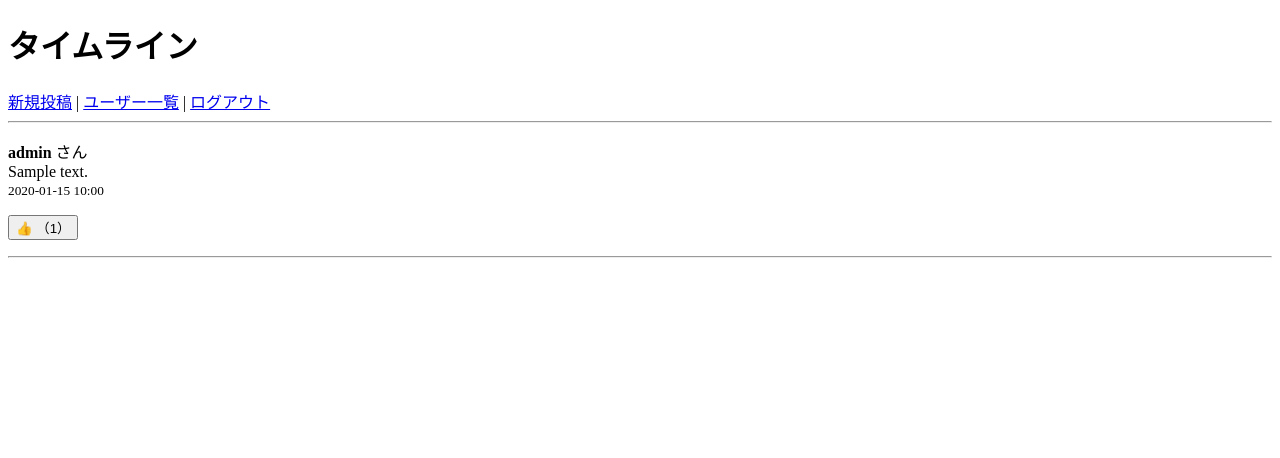
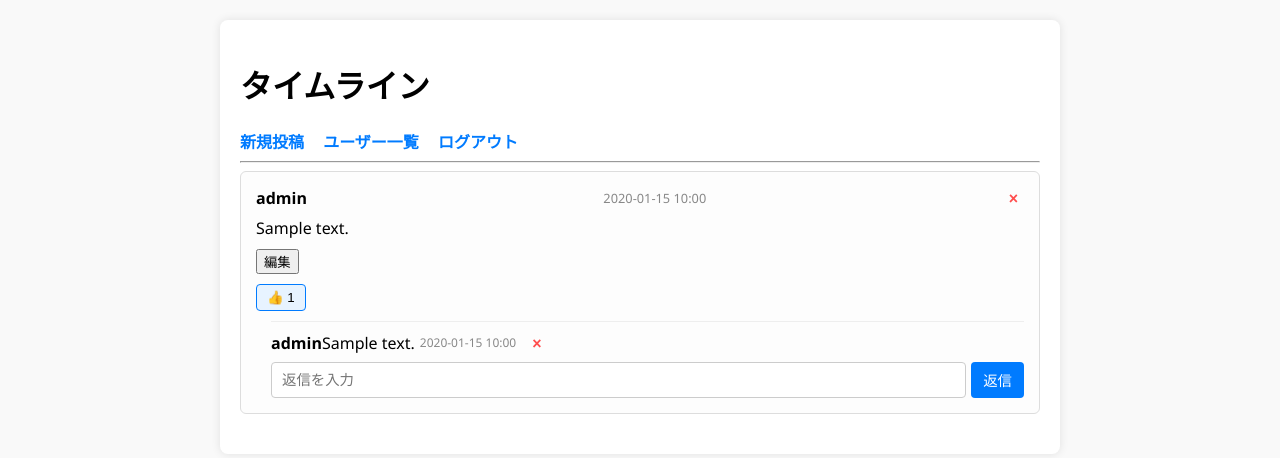
Before and after one commit to ko-azuma/myapp, a Flask app: page / in a window 1280 px wide. Shown: the top 458 px of the page. Run offline with Flask 3, Linux system fonts and the light colour scheme; the visitor is signed in with stand-in values (Sample User, id 1); tables that the repository leaves empty hold one stand-in row (values such as "Sample post").

Commit message:
Webアプリ09

```diff
--- a/app.py
+++ b/app.py
@@ -58,6 +58,18 @@ class Like(db.Model):
     __table_args__ = (
         db.UniqueConstraint('user_id', 'post_id', name='unique_user_post_like'),
     )
+# ==========================
+# 返信（コメント）モデル
+# ==========================
+class Comment(db.Model):
+    id = db.Column(db.Integer, primary_key=True)
+    content = db.Column(db.Text, nullable=False)
+    timestamp = db.Column(db.DateTime, default=db.func.now())
+    user_id = db.Column(db.Integer, db.ForeignKey('user.id'), nullable=False)
+    post_id = db.Column(db.Integer, db.ForeignKey('post.id'), nullable=False)
+
+    user = db.relationship('User', backref=db.backref('comments', lazy=True))
+    post = db.relationship('Post', backref=db.backref('comments', lazy=True))
 
 # ==========================
 # ルート
@@ -87,8 +99,14 @@ def register():
 
     if request.method == 'POST':
         name = request.form['name']
+        if len(name) > 50 :
+            return "名前は50文字以内で入力してください"
         age = request.form['age']
+        if age < 0 or age > 150 :
+            return "年齢は0~150の範囲で入力してください"
         password = request.form['password']
+        if len(password) > 50 or len(password) < 4 :
+            return "パスワードは4文字以上50字以内にしてください"
         file = request.files['image']
         if not name or not age or not password or file.filename == '':
             app.logger.warning('入力不備あり')
@@ -143,7 +161,8 @@ def create_post():
         if not content:
             flash('内容を入力してください')
             return redirect(url_for('create_post'))
-
+        if len(content) > 200 :
+            return '200字以内にしてください'
         post = Post(user_id=session['user_id'], content=content)
         db.session.add(post)
         db.session.commit()
@@ -177,6 +196,96 @@ def like(post_id):
 
     db.session.commit()
     return redirect(url_for('timeline'))
+# 投稿編集（インライン編集用）
+@app.route('/edit/<int:post_id>', methods=['POST'])
+def edit_post(post_id):
+    if 'user_id' not in session:
+        flash('ログインしてください')
+        return redirect(url_for('login'))
+
+    post = Post.query.get_or_404(post_id)
+
+    # 本人チェック（超重要）
+    if post.user_id != session['user_id']:
+        app.logger.warning(
+            f'不正な編集試行: user={session["user_id"]}, post={post_id}'
+        )
+        return "権限がありません", 403
+
+    content = request.form['content']
+
+    if not content:
+        return "内容を入力してください"
+
+    if len(content) > 200:
+        return "投稿は200字以内にしてください"
+
+    post.content = content
+    db.session.commit()
+
+    app.logger.info(
+        f'投稿編集: post={post_id}, user={session["user_id"]}'
+    )
+
+    return redirect(url_for('timeline'))
+
+@app.route('/comment/<int:post_id>', methods=['POST'])
+def add_comment(post_id):
+    if 'user_id' not in session:
+        flash('ログインしてください')
+        return redirect(url_for('login'))
+
+    content = request.form.get('content', '').strip()
+    if not content:
+        flash('コメントを入力してください')
+        return redirect(url_for('timeline'))
+    if len(content) > 200:
+        flash('コメントは200字以内で入力してください')
+        return redirect(url_for('timeline'))
+
+    comment = Comment(
+        content=content,
+        user_id=session['user_id'],
+        post_id=post_id
+    )
+    db.session.add(comment)
+    db.session.commit()
+    return redirect(url_for('timeline'))
+# 投稿削除
+@app.route('/delete_post/<int:post_id>', methods=['POST'])
+def delete_post(post_id):
+    if 'user_id' not in session:
+        flash('ログインしてください')
+        return redirect(url_for('login'))
+
+    post = Post.query.get_or_404(post_id)
+    if post.user_id != session['user_id']:
+        flash('他人の投稿は削除できません')
+        return redirect(url_for('timeline'))
+
+    # コメントも一緒に削除
+    Comment.query.filter_by(post_id=post.id).delete()
+    db.session.delete(post)
+    db.session.commit()
+    flash('投稿を削除しました')
+    return redirect(url_for('timeline'))
+
+# コメント削除
+@app.route('/delete_comment/<int:comment_id>', methods=['POST'])
+def delete_comment(comment_id):
+    if 'user_id' not in session:
+        flash('ログインしてください')
+        return redirect(url_for('login'))
+
+    comment = Comment.query.get_or_404(comment_id)
+    if comment.user_id != session['user_id']:
+        flash('他人のコメントは削除できません')
+        return redirect(url_for('timeline'))
+
+    db.session.delete(comment)
+    db.session.commit()
+    flash('コメントを削除しました')
+    return redirect(url_for('timeline'))
 
 # ==========================
 # 初回起動 以下を処理する場合は、「python app.py」で実行する
--- /dev/null
+++ b/static/css/timeline.css
@@ -0,0 +1,245 @@
+/* =============================
+   基本スタイル（PC向け）
+   ============================= */
+
+/* 全体 */
+body {
+    font-family: 'Segoe UI', Tahoma, Geneva, Verdana, sans-serif;
+    background-color: #f9f9f9;
+    margin: 0;
+    padding: 0;
+}
+
+.container {
+    width: 80%;
+    max-width: 800px;
+    margin: 20px auto;
+    background: #fff;
+    padding: 20px;
+    box-shadow: 0 0 10px rgba(0,0,0,0.1);
+    border-radius: 8px;
+}
+
+/* ナビゲーション */
+.nav a {
+    margin-right: 15px;
+    text-decoration: none;
+    color: #007bff;
+    font-weight: bold;
+}
+
+.nav a:hover {
+    text-decoration: underline;
+}
+
+/* 投稿カード */
+.post-card {
+    border: 1px solid #ddd;
+    padding: 15px;
+    margin-bottom: 20px;
+    border-radius: 6px;
+    background-color: #fdfdfd;
+}
+
+.post-header {
+    display: flex;
+    justify-content: space-between;
+    align-items: center;
+    margin-bottom: 8px;
+}
+
+.timestamp {
+    font-size: 0.8em;
+    color: #888;
+}
+
+/* 投稿内容 */
+.post-content {
+    font-size: 1em;
+    margin-bottom: 10px;
+}
+
+/* 編集フォーム */
+.edit-form {
+    display: none;
+    margin-bottom: 10px;
+}
+
+.edit-form textarea {
+    width: 100%;
+    padding: 5px;
+    font-size: 1em;
+    resize: vertical;
+}
+
+.edit-buttons {
+    margin-top: 5px;
+}
+
+.edit-buttons button {
+    margin-right: 5px;
+}
+
+.edit-btn {
+    margin-bottom: 10px;
+}
+
+/* アクション（いいね） */
+.post-actions button {
+    background-color: #e7f3ff;
+    border: 1px solid #007bff;
+    border-radius: 4px;
+    padding: 5px 10px;
+    cursor: pointer;
+}
+
+.post-actions button:hover {
+    background-color: #d0e7ff;
+}
+
+/* コメント欄 */
+.comments-section {
+    margin-left: 15px;
+    margin-top: 10px;
+    border-top: 1px solid #eee;
+    padding-top: 10px;
+}
+
+.comment {
+    margin-bottom: 8px;
+    display: flex;
+    align-items: center;
+    flex-wrap: wrap;
+}
+
+.comment-timestamp {
+    font-size: 0.75em;
+    color: #888;
+    margin-left: 5px;
+}
+
+.no-comments {
+    color: #aaa;
+    font-style: italic;
+}
+
+/* コメントフォーム */
+.comment-form {
+    margin-top: 5px;
+    display: flex;
+    gap: 5px;
+    flex-wrap: 5px;
+}
+
+.comment-form input {
+    flex: 1;
+    min-width: 0;
+    padding: 5px 10px;
+    font-size: 0.9em;
+    border-radius: 4px;
+    border: 1px solid #ccc;
+    height: 36px;
+    box-sizing: border-box;
+}
+
+.comment-form button {
+    padding: 0 12px;
+    font-size: 0.9em;
+    background-color: #007bff;
+    color: white;
+    border: none;
+    border-radius: 4px;
+    cursor: pointer;
+    height: 36px;
+    flex-shrink: 0;
+}
+
+.comment-form button:hover {
+    background-color: #0056b3;
+}
+
+/* 投稿・コメント削除ボタン */
+.delete-btn {
+    background: none;
+    border: none;
+    color: #ff4d4d;
+    font-weight: bold;
+    cursor: pointer;
+    font-size: 1em;
+}
+
+.delete-btn:hover {
+    color: #ff0000;
+}
+
+.delete-post-form {
+    display: inline;
+    float: right;
+}
+
+.delete-comment-form {
+    display: inline;
+    margin-left: 10px;
+}
+
+/* =============================
+   レスポンシブ（スマホ/タブレット）
+   ============================= */
+@media (max-width: 768px) {
+    .container {
+        width: 95%;
+        margin: 10px auto;
+        padding: 15px;
+    }
+
+    .nav a {
+        display: block;
+        margin-bottom: 8px;
+    }
+
+    .post-card {
+        padding: 10px;
+    }
+
+    .post-header {
+        flex-direction: column;
+        align-items: flex-start;
+    }
+
+    .delete-post-form {
+        float: none;
+        margin-top: 5px;
+    }
+
+    .comment {
+        flex-direction: column;
+        align-items: flex-start;
+    }
+
+    .comment-timestamp {
+        margin-left: 0;
+        margin-top: 2px;
+    }
+
+    .comment-form {
+        flex-direction: column;
+    }
+
+    .comment-form input, .comment-form button {
+        width: 100%;
+    }
+
+    .edit-buttons button {
+        width: 48%;
+        margin-bottom: 5px;
+    }
+
+    .edit-btn {
+        width: 100%;
+    }
+
+    .post-actions button {
+        width: 100%;
+        margin-top: 5px;
+    }
+}
--- a/templates/create_post.html
+++ b/templates/create_post.html
@@ -6,7 +6,7 @@
 <body>
     <h1>新規投稿</h1>
     <form method="POST">
-        <textarea name="content" rows="4" cols="50" placeholder="投稿内容を入力してください"></textarea><br><br>
+        <textarea name="content" rows="4" cols="50" maxlength="200" placeholder="投稿内容を入力してください (200字以内)"></textarea><br><br>
         <input type="submit" value="投稿">
     </form>
     <br>
--- a/templates/register.html
+++ b/templates/register.html
@@ -6,9 +6,9 @@
 <body>
     <h1>新規プロフィール登録</h1>
     <form method="POST" enctype="multipart/form-data">
-        名前: <input type="text" name="name"><br><br>
-        年齢: <input type="number" name="age"><br><br>
-        パスワード: <input type="password" name="password"><br><br>
+        名前: <input type="text" name="name" maxlength="50"><br><br>
+        年齢: <input type="number" name="age" min="0" max="150" step="1"><br><br>
+        パスワード(4~50文字): <input type="password" name="password" maxlength="50" minlength="4"><br><br>
         プロフィール画像: <input type="file" name="image"><br><br>
         <input type="submit" value="登録">
     </form>
--- a/templates/timeline.html
+++ b/templates/timeline.html
@@ -2,40 +2,114 @@
 <html>
 <head>
     <title>タイムライン</title>
+    <link rel="stylesheet" href="../static/css/timeline.css">
 </head>
 <body>
+<div class="container">
     <h1>タイムライン</h1>
 
+    <div class="nav">
         {% if 'user_id' in session %}
-        <a href="{{ url_for('create_post') }}">新規投稿</a> |
-        <a href="{{ url_for('users') }}">ユーザー一覧</a> |
+            <a href="{{ url_for('create_post') }}">新規投稿</a>
+            <a href="{{ url_for('users') }}">ユーザー一覧</a>
             <a href="{{ url_for('logout') }}">ログアウト</a>
         {% else %}
             <a href="{{ url_for('login') }}">ログイン</a>
         {% endif %}
+    </div>
+
     <hr>
 
     {% for post in posts %}
-        <p>
-            <strong>{{ post.user.name }}</strong> さん<br>
-            {{ post.content }}<br>
-            <small>{{ post.timestamp.strftime('%Y-%m-%d %H:%M') }}</small><br>
+        <div class="post-card">
+            <div class="post-header">
+                <strong>{{ post.user.name }}</strong>
+                <span class="timestamp">{{ post.timestamp.strftime('%Y-%m-%d %H:%M') }}</span>
 
-            <!-- いいね機能ここから -->
+                <!-- 投稿削除ボタン（本人のみ） -->
+                {% if 'user_id' in session and post.user_id == session['user_id'] %}
+                    <form class="delete-post-form" action="{{ url_for('delete_post', post_id=post.id) }}" method="post" onsubmit="return confirmDelete('投稿')">
+                        <button type="submit" class="delete-btn">×</button>
+                    </form>
+                {% endif %}
+            </div>
+
+            <!-- 投稿内容 -->
+            <div class="post-content" id="view-{{ post.id }}">
+                {{ post.content }}
+            </div>
+
+            <!-- 編集フォーム（本人のみ） -->
+            {% if 'user_id' in session and post.user_id == session['user_id'] %}
+                <form class="edit-form" id="edit-{{ post.id }}" action="{{ url_for('edit_post', post_id=post.id) }}" method="post">
+                    <textarea name="content" maxlength="200" rows="3">{{ post.content }}</textarea>
+                    <div class="edit-buttons">
+                        <button type="submit">保存</button>
+                        <button type="button" onclick="cancelEdit(this)">キャンセル</button>
+                    </div>
+                </form>
+                <button class="edit-btn" type="button" data-post-id="{{ post.id }}" onclick="startEdit(this)">編集</button>
+            {% endif %}
+
+            <!-- いいねボタン -->
+            <div class="post-actions">
                 {% if 'user_id' in session %}
                     <form action="{{ url_for('like', post_id=post.id) }}" method="post" style="display:inline;">
-                    <button type="submit">
-                        👍 （{{ post.like_count }}）
-                    </button>
+                        <button type="submit">👍 {{ post.like_count }}</button>
                     </form>
                 {% else %}
-                👍 （{{ post.like_count }}）
+                    👍 {{ post.like_count }}
                 {% endif %}
-            <!-- いいね機能ここまで -->
-        </p>
-        <hr>
+            </div>
+
+            <!-- コメント欄 -->
+            <div class="comments-section">
+                {% for comment in post.comments %}
+                    <div class="comment">
+                        <strong>{{ comment.user.name }}</strong>{{ comment.content }}
+                        <span class="comment-timestamp">{{ comment.timestamp.strftime('%Y-%m-%d %H:%M') }}</span>
+
+                        {% if 'user_id' in session and comment.user_id == session['user_id'] %}
+                            <form class="delete-comment-form" action="{{ url_for('delete_comment', comment_id=comment.id) }}" method="post" onsubmit="return confirmDelete('コメント')">
+                                <button type="submit" class="delete-btn">×</button>
+                            </form>
+                        {% endif %}
+                    </div>
+                {% else %}
+                    <p class="no-comments">コメントはまだありません</p>
+                {% endfor %}
+
+                {% if 'user_id' in session %}
+                    <form class="comment-form" action="{{ url_for('add_comment', post_id=post.id) }}" method="post">
+                        <input type="text" name="content" maxlength="200" placeholder="返信を入力" required>
+                        <button type="submit">返信</button>
+                    </form>
+                {% endif %}
+            </div>
+        </div>
     {% else %}
         <p>投稿はまだありません。</p>
     {% endfor %}
+</div>
+
+<script>
+function startEdit(button) {
+    const id = button.dataset.postId;
+    document.getElementById("view-" + id).style.display = "none";
+    document.getElementById("edit-" + id).style.display = "block";
+}
+
+function cancelEdit(button) {
+    const form = button.closest("form");
+    const id = form.id.replace("edit-", "");
+    form.style.display = "none";
+    document.getElementById("view-" + id).style.display = "block";
+}
+
+// 削除確認ダイアログ
+function confirmDelete(type) {
+    return confirm(`本当にこの${type}を削除してもよろしいですか？`);
+}
+</script>
 </body>
 </html>
```
Also changed, not shown: 1 other file. Lines whose indentation alone changed are shown as unchanged.
